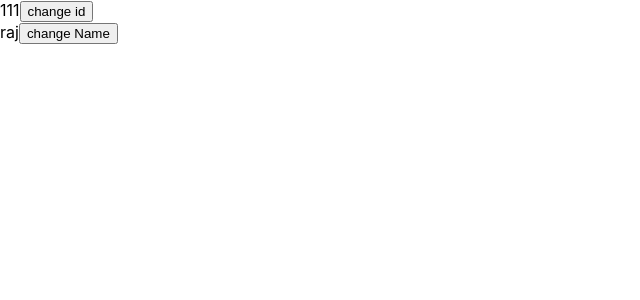
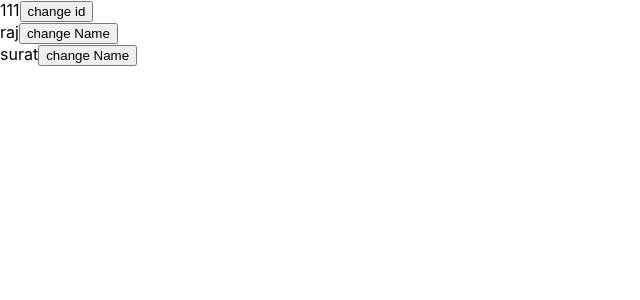
Before and after one commit to Abhaykotadiya/democode, a React (Create React App) app: page / in a window 1280 px wide. Shown: the top 300 px of the page, without its empty margins (0-640 px from the left). Built offline with nearby package versions, Linux system fonts and the light colour scheme; the HTML template or start-up script is replaced by a standard one.

Commit message:
statefun

```diff
--- a/src/container/StateFun.js
+++ b/src/container/StateFun.js
@@ -1,24 +1,30 @@
-import React, { useState} from 'react'
+import React, { useState } from "react";
 
 export default function StateFun() {
-
-    const [id,setId] = useState(111);
-    const [name,setName] = useState('raj');
+  const [id, setId] = useState(111);
+  const [name, setName] = useState("raj");
+  const [city, setCity] = useState("surat");
 
   const change = () => {
     setId(112);
-    }
+  };
+  const citychange = () => {
+    setCity("Ahmedabad");
+  };
   return (
     <>
       <div>
         {id}
-    <button onClick={ () => change()}>change id</button>
+        <button onClick={() => change()}>change id</button>
       </div>
       <div>
         {name}
-    <button onClick={ () => setName('Abhay')}>change Name</button>
+        <button onClick={() => setName("Abhay")}>change Name</button>
+      </div>
+      <div>
+        {city}
+        <button onClick={() => citychange()}>change Name</button>
       </div>
     </>
-
-  )
+  );
 }
```
Lines whose indentation alone changed are shown as unchanged.
